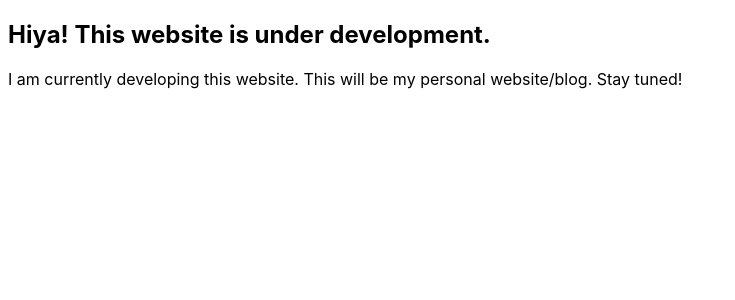
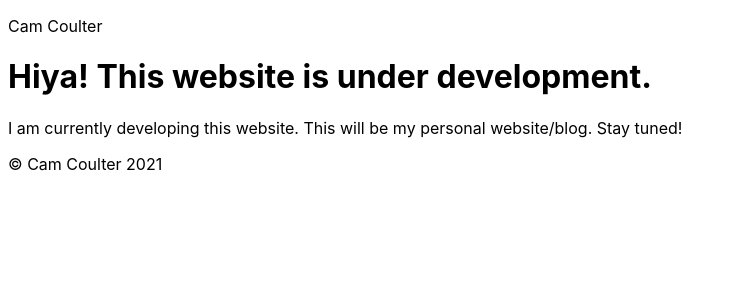
Before and after one commit to cncoulter/camcoulter.com, a Jekyll site: the page built from index.md, in a window 1280 px wide. Shown: the top 300 px of the page, without its empty margins (0-735 px from the left). Built offline with Jekyll 4.4.1, drawn with Linux system fonts in a browser that asks for light colours.

Commit message:
Update homepage

```diff
--- a/Gemfile
+++ b/Gemfile
@@ -1,6 +1,7 @@
 source "https://rubygems.org"
 
 gem 'jekyll'
+gem 'webrick'
 
 group :jekyll_plugins do
   gem 'jekyll-sitemap'
--- a/_config.yml
+++ b/_config.yml
@@ -1,6 +1,6 @@
-url: "" # the base hostname & protocol for your site, e.g. http://example.com
+url: "https://www.camcoulter.com" # the base hostname & protocol for your site, e.g. http://example.com
 baseurl: "" # the subpath of your site, e.g. /blog
-title: "" # the name of your site, e.g. ACME Corp.
+title: "Cam Coulter" # the name of your site, e.g. ACME Corp.
 
 plugins:
   - jekyll-sitemap
--- a/_layouts/default.html
+++ b/_layouts/default.html
@@ -1,12 +1,25 @@
 <!DOCTYPE html>
-<html lang="{{ site.lang | default: "en-US" }}">
+<html lang="{{ site.lang | default: "en-US" }}" dir="ltr">
+
 <head>
 	<meta name="viewport" content="width=device-width, initial-scale=1">
 	<meta charset="utf-8">
 	<title>{{ page.title }} - {{ site.title }}</title>
-    <link rel="stylesheet" href="{{ "/assets/css/main.css" | relative_url }}">
+	<link rel="stylesheet" href="/assets/css/main.css">
 </head>
+
 <body>
+	<header>
+		<p>Cam Coulter</p>
+	</header>
+
+	<main>
 		{{ content }}
+	</main>
+
+	<footer>
+		<p>&copy; Cam Coulter 2021</p>
+	</footer>
 </body>
+
 </html>
--- a/index.md
+++ b/index.md
@@ -3,6 +3,6 @@ layout: default
 title: "Homepage"
 ---
 
-## Hiya! This website is under development.
+# Hiya! This website is under development.
 
 I am currently developing this website. This will be my personal website/blog. Stay tuned!
```
Also changed, not shown: Gemfile.lock, 3 other files. Lines whose indentation alone changed are shown as unchanged.
